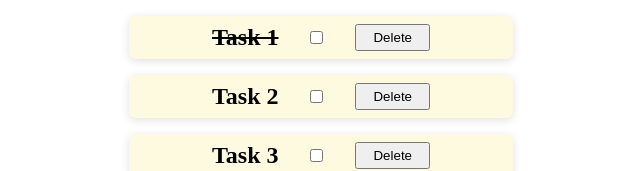
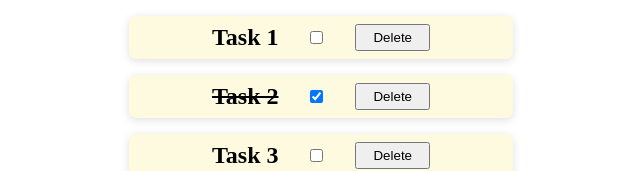
Before and after one commit to shubhu0767/todolist, a React (Create React App) app: page / in a window 1280 px wide. Shown: the top 171 px of the page, without its empty margins (319-959 px from the left). Built offline with nearby package versions, Linux system fonts and the light colour scheme.

Commit message:
fixing checkbox issue

```diff
--- a/src/Component/TodoItem.jsx
+++ b/src/Component/TodoItem.jsx
@@ -11,33 +11,34 @@ const TodoList = ({
   taskDeleteFunc,
 }) => {
   const [isClicked, setIsClicked] = useState(false);
-  // console.log(setIsClicked());
 
   useEffect(() => {
     setIsClicked(taskStatus == 1);
-  }, []);
+    // console.log("Test");
+  }, [taskStatus]);
 
-  function taskStatusUpdated(e) {
-    let value = e.target.checked;
-    // console.log(value);
+  function taskStatusUpdated() {
     taskStateChange(!isClicked, id);
-    setIsClicked(!isClicked);
   }
 
-  const handleDelete = () =>{
-    taskDeleteFunc(id)
-  }
+  const handleDelete = () => {
+    taskDeleteFunc(id);
+  };
 
   return (
     <div className="task-item">
       <div className="task-text">
         <h2 className={isClicked ? "strike" : ""}>{taskName}</h2>
-        <input type="checkbox" onChange={taskStatusUpdated} />
+        <input
+          type="checkbox"
+          checked={taskStatus === 1 ? true : false}
+          onChange={taskStatusUpdated}
+        />
         <button onClick={handleDelete}>Delete</button>
       </div>
       <div className="task-text-heading">
-        <p>{taskCreatedTime}</p>
-        <p>{taskCompletedTime}</p>
+        <span>{taskCreatedTime}</span>
+        <span>{taskCompletedTime}</span>
       </div>
     </div>
   );
--- a/src/Component/TodoList.jsx
+++ b/src/Component/TodoList.jsx
@@ -5,14 +5,14 @@ const TodoList = () => {
   const [tasks, setTasks] = useState([
     {
       taskName: "Task 1",
-      taskStatus: 1,
+      taskStatus: 0,
       taskCreatedTime: "",
       taskCompletedTime: "",
       taskBody:"",
     },
     {
       taskName: "Task 2",
-      taskStatus: 0,
+      taskStatus: 1,
       taskCreatedTime: "",
       taskCompletedTime: "",
       taskBody:"",
@@ -29,6 +29,7 @@ const TodoList = () => {
   // Task Status Update Function
   const taskStateChange=(taskStatus, id)=>{
     tasks[id].taskStatus = taskStatus ? 1:0;
+    setTasks([...tasks]);
   }
 
   //Task Delete function
@@ -42,6 +43,7 @@ const TodoList = () => {
       {tasks.map((task, i) => {
         return (
           <TodoItem
+            key={i}
             id={i}
             taskName={task.taskName}
             taskStatus={task.taskStatus}
--- a/src/index.js
+++ b/src/index.js
@@ -6,9 +6,9 @@ import reportWebVitals from './reportWebVitals';
 
 const root = ReactDOM.createRoot(document.getElementById('root'));
 root.render(
-  <React.StrictMode>
+  // <React.StrictMode>
     <App />
-  </React.StrictMode>
+  // </React.StrictMode>
 );
 
 // If you want to start measuring performance in your app, pass a function
```
